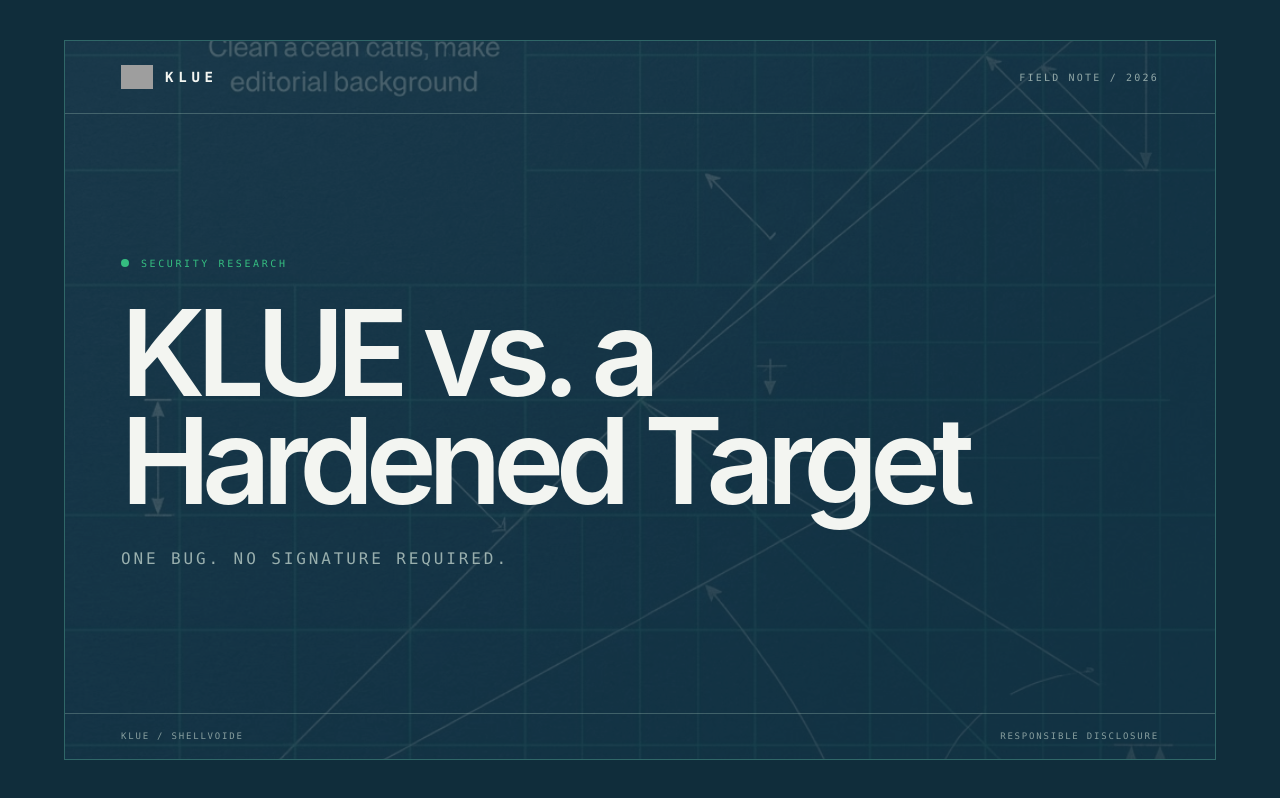
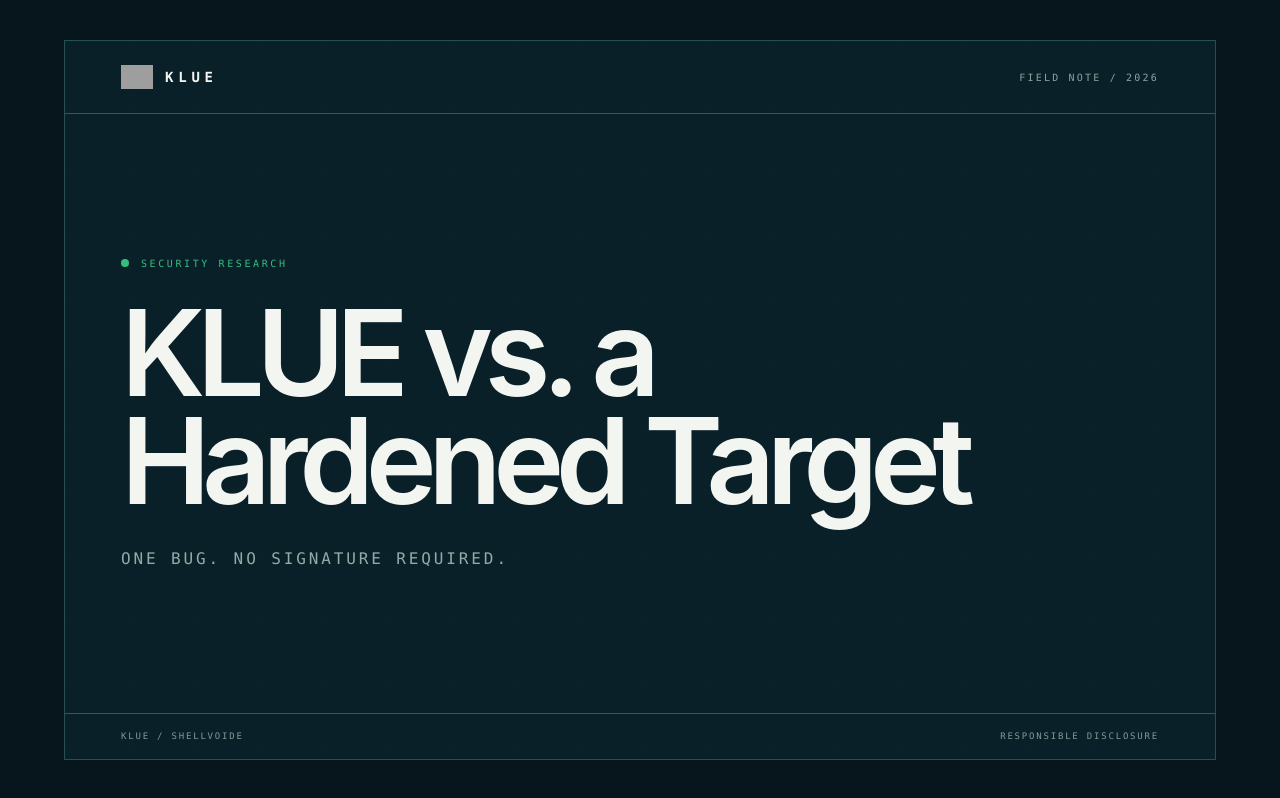
Before and after one commit to el-noir/klue-blog-cover, a Next.js app: page /blog/klue-vs-hardened-target in a window 1280 px wide. Built offline with nearby package versions, Linux system fonts and the light colour scheme; grey boxes are pictures that could not be loaded.

Commit message:
feat: update blog page background styles and colors
Co-authored-by: Mudasir Shah <158773987+el-noir@users.noreply.github.com>

```diff
--- a/app/blog/klue-vs-hardened-target/page.tsx
+++ b/app/blog/klue-vs-hardened-target/page.tsx
@@ -7,14 +7,18 @@ export const metadata: Metadata = {
 
 export default function ArticleCoverPage() {
   return (
-    <main className="min-h-screen bg-[#102d3b] px-5 py-5 text-[#f3f5f1] sm:px-10 sm:py-10 lg:px-16">
-      <div className="relative mx-auto flex min-h-[calc(100vh-2.5rem)] max-w-[1440px] flex-col overflow-hidden border border-[#3e817b]/70 bg-[#102d3b] sm:min-h-[calc(100vh-5rem)]">
+    <main className="min-h-screen bg-[#07151d] px-5 py-5 text-[#f3f5f1] sm:px-10 sm:py-10 lg:px-16">
+      <div className="relative mx-auto flex min-h-[calc(100vh-2.5rem)] max-w-[1440px] flex-col overflow-hidden border border-[#2d5b61]/80 bg-[#0b202a] sm:min-h-[calc(100vh-5rem)]">
         <div
           aria-hidden="true"
-          className="absolute inset-0 bg-cover bg-center opacity-55 mix-blend-screen"
-          style={{ backgroundImage: "url('/klue-cover-background.png')" }}
+          className="absolute inset-0 opacity-35"
+          style={{
+            backgroundImage:
+              'linear-gradient(#6aa79a18 1px, transparent 1px), linear-gradient(90deg, #6aa79a18 1px, transparent 1px)',
+            backgroundSize: '64px 64px',
+          }}
         />
-        <div aria-hidden="true" className="absolute inset-0 bg-[#102d3b]/55" />
+        <div aria-hidden="true" className="absolute inset-0 bg-[#0b202a]/35" />
 
         <header className="relative flex items-center justify-between border-b border-[#a8c9be]/30 px-6 py-5 sm:px-10 lg:px-14">
           <div className="flex items-center gap-3">
```
